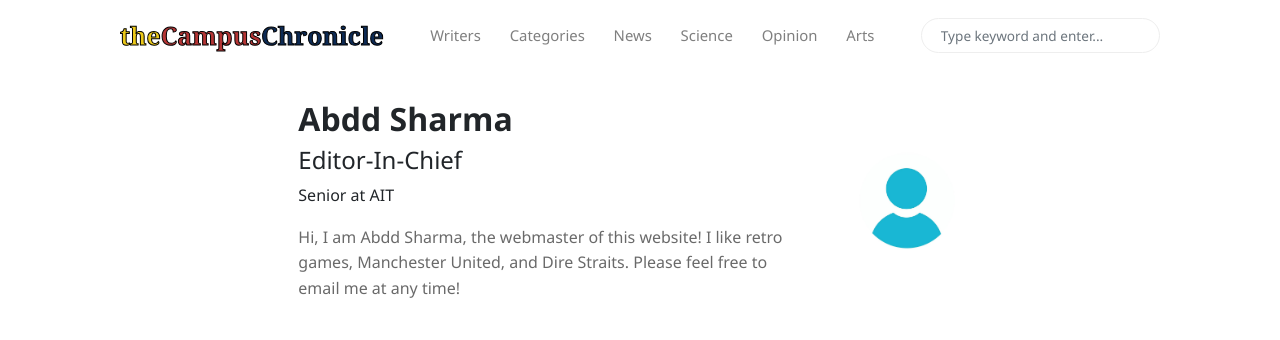
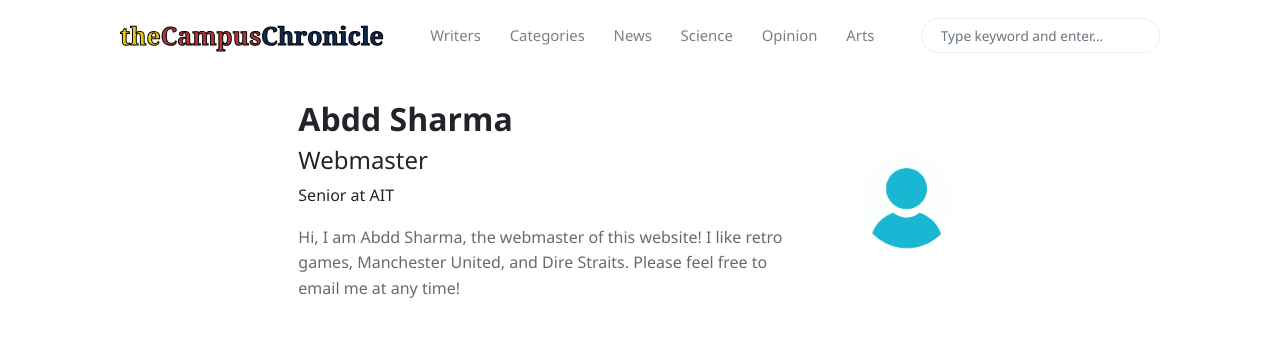
Before and after one commit to The-Campus-Chronicle/website, a Jekyll site: the page built from _pages/author-abdd.html, in a window 1280 px wide. Shown: the top 340 px of the page. Built offline with Jekyll 4.4.1, drawn with Linux system fonts in a browser that asks for light colours; nearby versions of some CDN libraries.

Commit message:
Update _config.yml

```diff
--- a/_config.yml
+++ b/_config.yml
@@ -65,7 +65,7 @@ authors:
     abdd:
       name:           Abdd Sharma
       avatar:         /assets/images/avatars/anonymous.jpg
-      role:           Editor-In-Chief
+      role:           Webmaster
       bio:            "Hi, I am Abdd Sharma, the webmaster of this website! I like retro games, Manchester United, and Dire Straits. Please feel free to email me at any time!"
       email:          asharma@ucvts.org
       school:         AIT
```
